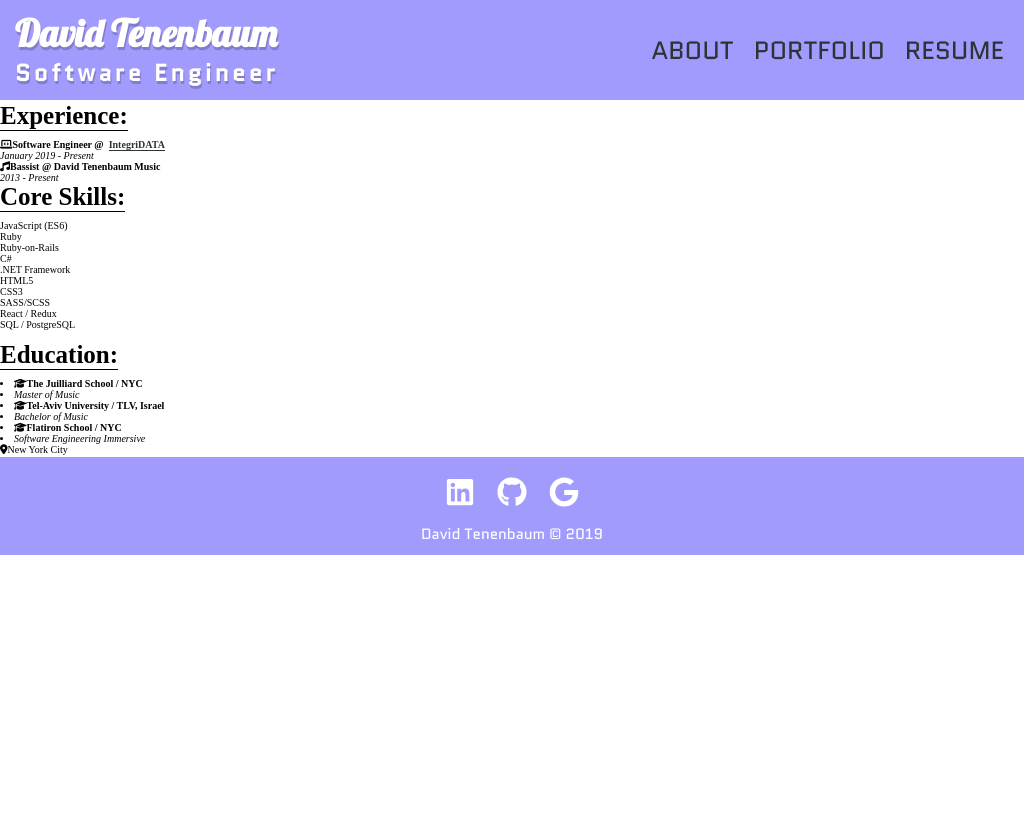
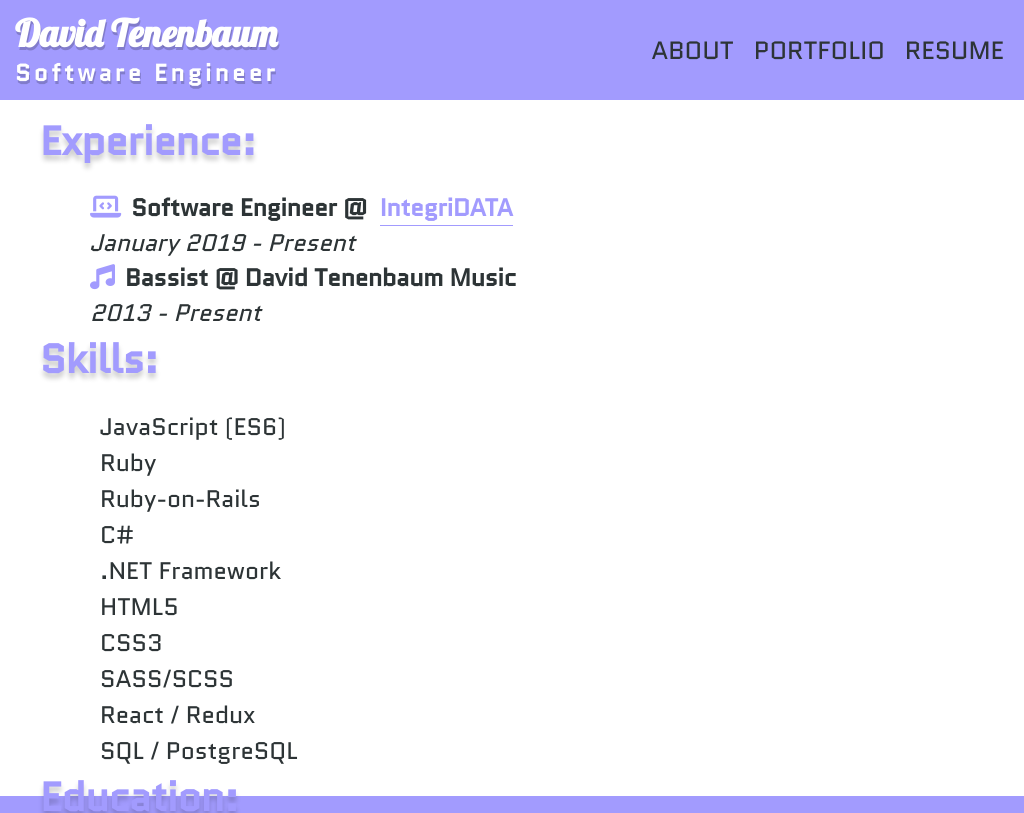
Before and after one commit to davidtenenbaum87/davidtenenbaum, a React (Create React App) app: page /about in a window 1024 px wide. Shown: the top 813 px of the page. Built offline with nearby package versions, Linux system fonts and the light colour scheme; some icons are missing; a web font is replaced by a local one.

Commit message:
mobile and tablet done

```diff
--- a/src/App.js
+++ b/src/App.js
@@ -20,7 +20,8 @@
                     githubLinks: {
                         "Front-End": "https://github.com/davidtenenbaum87/boggle-frontend",
                         "Back-End": "https://github.com/davidtenenbaum87/boggle-backend"
-                    }
+                    },
+                    technologies: "JavaScript (ES6) ~ CSS"
                 },
                 {
                     title: "Trello",
@@ -28,7 +29,8 @@
                     description: "Inspired by Trello.com, this is a fun, flexible and friendly way to organize plans, projects and more",
                     githubLinks: {
                         "Github": "https://github.com/davidtenenbaum87/Trello-Ruby-on-Rails"
-                    }
+                    },
+                    technologies: "Ruby-on-Rails"
                 },
                 {
                     title: "MusicStation",
@@ -37,7 +39,8 @@
                     githubLinks: {
                         "Front-End": "https://github.com/davidtenenbaum87/Music-Station-FrontEnd",
                         "Back-End": "https://github.com/davidtenenbaum87/Music-Station-BackEnd"
-                    }
+                    },
+                    technologies: "React ~ Redux ~ Rails API ~ CSS"
                 }
             ]
         }
--- a/src/components/About.js
+++ b/src/components/About.js
@@ -3,9 +3,8 @@
 const About = props => {
   return (
     <section className="about">
-
-      <div className="about__employment">
-        <h4 className="header-about u-margin-bottom-extra-small u-border-bottom">
+      <div className="about__experience">
+        <h4 className="header-about u-margin-bottom-extra-small">
           Experience:
         </h4>
         <ul>
@@ -19,8 +18,8 @@
       </div>
 
       <div className="about__skills">
-        <h4 className="header-about u-margin-bottom-extra-small u-border-bottom">
-          Core Skills:
+        <h4 className="header-about u-margin-bottom-extra-small">
+          Skills:
         </h4>
         <div className="about__skills--list">
           <ul>
@@ -40,7 +39,7 @@
       </div>
 
       <div className="about__education">
-        <h4 className="header-about u-margin-bottom-extra-small u-border-bottom">
+        <h4 className="header-about u-margin-bottom-extra-small">
           Education:
         </h4>
         <div className="about__education--school">
@@ -68,9 +67,9 @@
           </li>
         </div>
       </div>
-      <div className="about__location">
+      {/* <div className="about__location">
         <i className="fas fa-map-marker-alt"></i>New York City
-      </div>
+      </div> */}
     </section>
   );
 };
--- a/src/components/PortfolioItem.js
+++ b/src/components/PortfolioItem.js
@@ -8,6 +8,9 @@
     return (
         <div className="portfolio-item">
             <h3 className="portfolio-item__title">{portfolioItemInfo.title}</h3>
+            <div className="portfolio-item__technologies">
+                {portfolioItemInfo.technologies}
+            </div>
             <div className="portfolio-item__githubLinks">
                 {githubLinks}
             </div>
--- a/src/css/abstracts/_animations.scss
+++ b/src/css/abstracts/_animations.scss
@@ -1,6 +1,7 @@
 @keyframes displayMenu {
     0% {
-        transform: translateY(-10rem);
+        transform: translateY(-10
+        rem);
         opacity: 0;
         height: 0vh;
         visibility: hidden;
--- a/src/css/components/_button.scss
+++ b/src/css/components/_button.scss
@@ -2,9 +2,8 @@
     text-decoration: none;
     // padding: .2rem 1rem;
     // background-color: $;
-    color: #2d3436;
-    // border-radius: 100px;
-    border-bottom: 1px solid #2d3436;
+    color: #a29bfe;
+    border-bottom: 1px solid #a29bfe;
 }
 
 .btn-github {
--- a/src/css/pages/about.scss
+++ b/src/css/pages/about.scss
@@ -1,4 +1,4 @@
-@media only screen and (min-device-width : 320px) and (max-device-width : 480px)  {
+@media only screen and (min-width: 0) and (max-width: 899px)  {
     .about {
         height: auto;
         padding: 1rem 2rem;
@@ -14,7 +14,7 @@
         background-position: center;
         animation: fadeIn 2s ease-in;
 
-        &__employment {
+        &__experience {
             margin-bottom: 2rem;
         }
 
@@ -42,3 +42,60 @@
         }
     }
 }
+
+@media screen and (min-width: 899px) and (max-width: 1050px) {
+    .about {
+        height: 84vh;
+        padding: 1rem 4rem;
+        font-size: 2.4rem;
+        font-family: 'Quantico', sans-serif;
+        color: #2d3436;
+        animation: fadeIn 2s ease-in;
+        display: grid;
+        grid-template-columns: 70% 1fr;
+        grid-template-areas:
+            "experience"
+            "skills"
+            "education";
+
+        h4 {
+            font-size: 4rem;
+            color: #a29bfe;
+            text-shadow: 0 .5rem .5rem rgba($black, .2);
+            margin-bottom: 2rem;
+        }
+
+        &__experience {
+            grid-area: experience;
+        }
+
+        &__skills {
+            grid-area: skills;
+        }
+
+        &__education {
+            grid-area: education;
+        }
+
+        &__location {
+            grid-area: location;
+        }
+
+        &__experience,
+        &__skills,
+        &__education {
+            display: inline-block;
+            li {
+                list-style: none;
+                text-align: left;
+                margin-left: 5rem;
+            }
+        }
+
+        i {
+            margin-right: 1rem;
+            color: #a29bfe;
+            font-size: 2.5rem;
+        }
+    }
+}
--- a/src/css/pages/portfolio.scss
+++ b/src/css/pages/portfolio.scss
@@ -1,4 +1,4 @@
-@media only screen and (min-device-width : 320px) and (max-device-width : 480px)  {
+@media only screen and (min-width: 0) and (max-width: 899px)  {
     .portfolio {
         &-item {
             display: flex;
@@ -8,24 +8,28 @@
             padding: 1rem 0;
 
             &:not(:last-child) {
-                border-bottom: 1px solid #a29bfe;
+                border-bottom: 1px solid #2d3436;
             }
 
             &__title {
-                color: #2d3436;
-                font-size: 3rem;
+                color: #a29bfe;
+                font-size: 4rem;
                 font-family: 'Quantico', sans-serif;
                 text-shadow: .5rem .5rem .5rem rgba($black, .2);
-                margin-left: 2rem;
-                margin-top: .7rem;
-                margin-bottom: .5rem;
-                padding-bottom: 2rem;
+                margin: 1rem 2rem 0rem 2rem;
+            }
+
+            &__technologies {
+                grid-area: tech;
+                font-size: 2rem;
+                font-family: 'Quantico', sans-serif;
+                margin: 0rem 2rem 2rem 2rem;
             }
 
             &__githubLinks {
                 margin-left: 2rem;
                 margin-right: 2rem;
-                margin-bottom: 2rem;
+                margin-bottom: 1rem;
             }
 
             &__description {
@@ -36,13 +40,93 @@
 
 
             &__video {
-                margin: 2.5rem auto;
-                text-align: center;
+                grid-area: video;
+                overflow: hidden;
+                padding-top: 56.25%;
+                position: relative;
+                margin: 3rem 0;;
                 iframe {
-                    width: 80%;
+                    border: 0;
+                    height: 100%;
+                    left: 0;
+                    position: absolute;
+                    top: 0;
+                    width: 100%;
                     box-shadow: .5rem .5rem 1rem rgba($black, .5);
                 }
             }
         }
     }
 }
+
+@media screen and (min-width: 899px) and (max-width: 1050px) {
+    .portfolio {
+        height: 82.5vh;
+        padding: 2rem 2rem;
+        &-item {
+            display: grid;
+            color: #2d3436;
+            background-color: $white;
+            padding: 1rem 2rem;
+            grid-template-columns: 60% 1fr;
+            grid-template-areas:
+                "title video"
+                "tech video"
+                "links video"
+                "description video";
+
+            &:not(:first-child) {
+                margin-top: 6rem;
+            }
+
+            &__title {
+                grid-area: title;
+                color: #a29bfe;
+                font-size: 5rem;
+                font-family: 'Quantico', sans-serif;
+                text-shadow: 0 .5rem .5rem rgba($black, .2);
+                margin-top: .7rem;
+                margin-bottom: .5rem;
+            }
+
+            &__technologies {
+                grid-area: tech;
+                font-size: 2rem;
+                font-family: 'Quantico', sans-serif;
+            }
+
+            &__githubLinks {
+                grid-area: links;
+                margin-right: 2rem;
+                margin: 2rem 0;
+                a {
+                    font-size: 2.3rem;
+                }
+            }
+
+            &__description {
+                grid-area: description;
+                font-size: 2rem;
+                font-family: 'Quantico', sans-serif;
+                margin: 1rem 0;
+            }
+
+
+            &__video {
+                grid-area: video;
+                overflow: hidden;
+                padding-top: 56.25%;
+                position: relative;
+                iframe {
+                    border: 0;
+                    height: 100%;
+                    left: 0;
+                    position: absolute;
+                    top: 0;
+                    width: 100%;
+                    box-shadow: .5rem .5rem 1rem rgba($black, .5);
+                }
+            }
+        }
+    }
+}
```
Also changed, not shown: src/css/base/_base.scss (line endings or trailing spaces).
